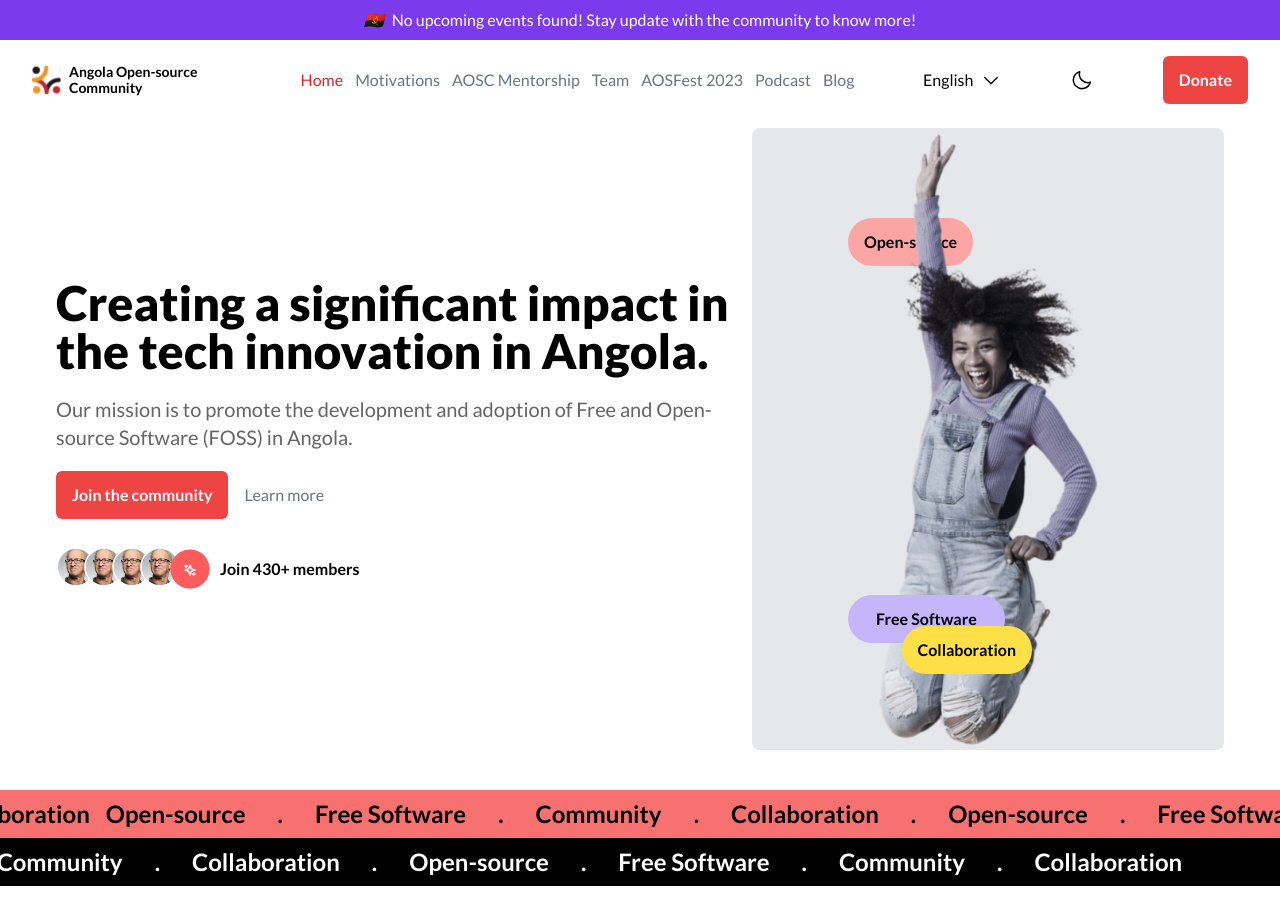
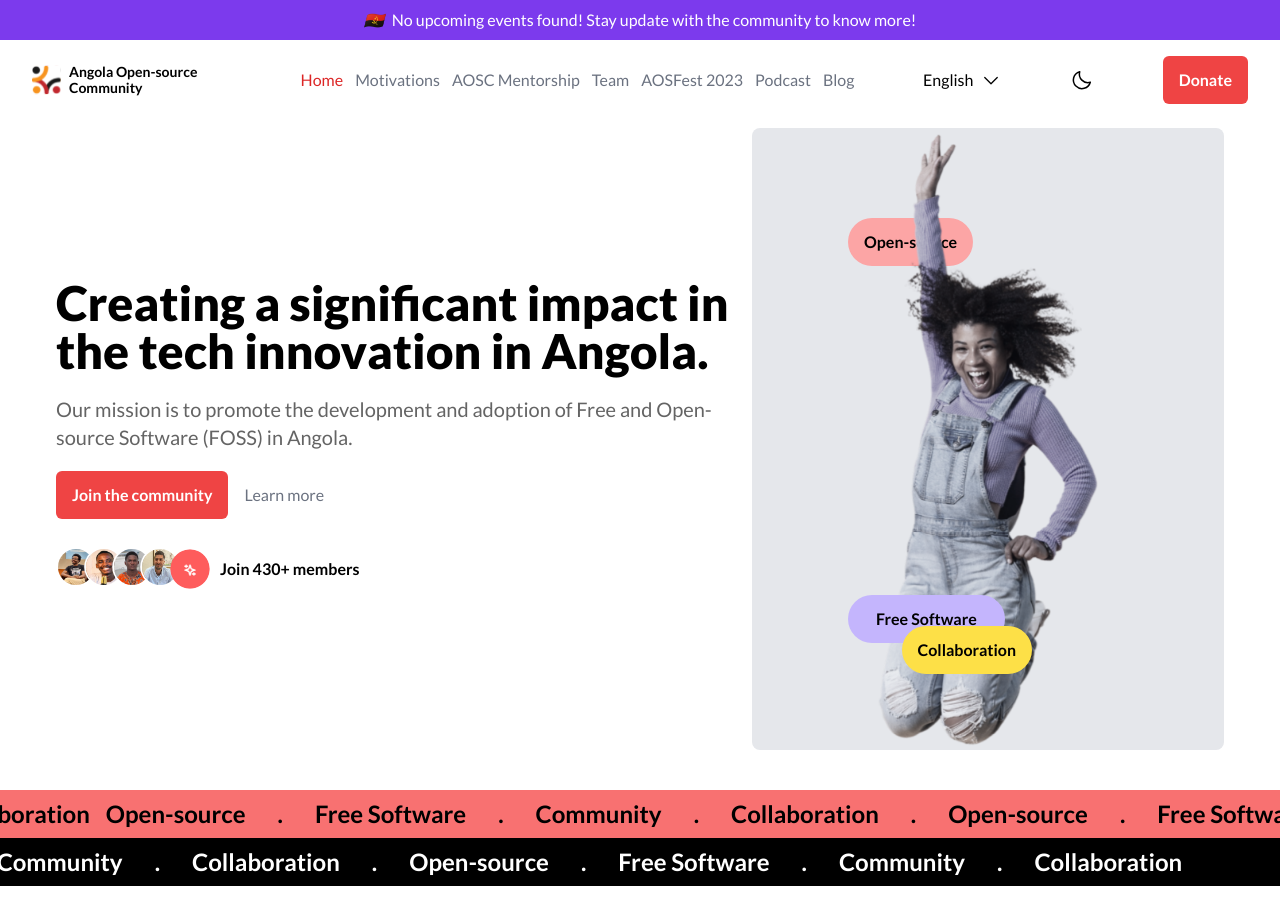
Before and after one commit to angolaosc/angolaosc.org, a Next.js app: page / in a window 1280 px wide. Shown: the top 924 px of the page. Built offline with nearby package versions, Linux system fonts and the light colour scheme.

Commit message:
update: avatar dos membros

```diff
--- a/src/app/components/headline/index.tsx
+++ b/src/app/components/headline/index.tsx
@@ -47,36 +47,36 @@ function Headline({ ...rest }) {
           <div className="flex -space-x-3 overflow-hidden p-2 px-0">
             <Image
               className="inline-block h-10 w-10 rounded-full ring-2 ring-white cursor-pointer scale-90 hover:scale-105 transition-all ease-in-out"
-              src="/avatar.avif"
-              alt=""
+              src="/antonio.jpg"
+              alt="avatar"
               width={32}
               height={32}
             />
             <Image
               className="inline-block h-10 w-10 rounded-full ring-2 ring-white cursor-pointer scale-90 hover:scale-105 transition-all ease-in-out"
-              src="/avatar.avif"
-              alt=""
+              src="/lazaro.jpg"
+              alt="avatar"
               width={32}
               height={32}
             />
             <Image
               className="inline-block h-10 w-10 rounded-full ring-2 ring-white cursor-pointer scale-90 hover:scale-105 transition-all ease-in-out"
-              src="/avatar.avif"
-              alt=""
+              src="/danguya.jpeg"
+              alt="avatar"
               width={32}
               height={32}
             />
             <Image
               className="inline-block h-10 w-10 rounded-full ring-2 ring-white cursor-pointer scale-90 hover:scale-105 transition-all ease-in-out"
-              src="/avatar.avif"
-              alt=""
+              src="/claudio.jpeg"
+              alt="avatar"
               width={32}
               height={32}
             />
             <Image
               className="inline-block h-11 w-11 rounded-full cursor-pointer scale-90 hover:scale-105 transition-all ease-in-out"
               src="/sparkles.png"
-              alt=""
+              alt="avatar"
               width={32}
               height={32}
             />
--- a/src/app/components/section-itens/index.tsx
+++ b/src/app/components/section-itens/index.tsx
@@ -1,4 +1,3 @@
-import { title } from "process";
 import React, { ReactNode } from "react";
 import { twMerge } from "tailwind-merge";
 
```
